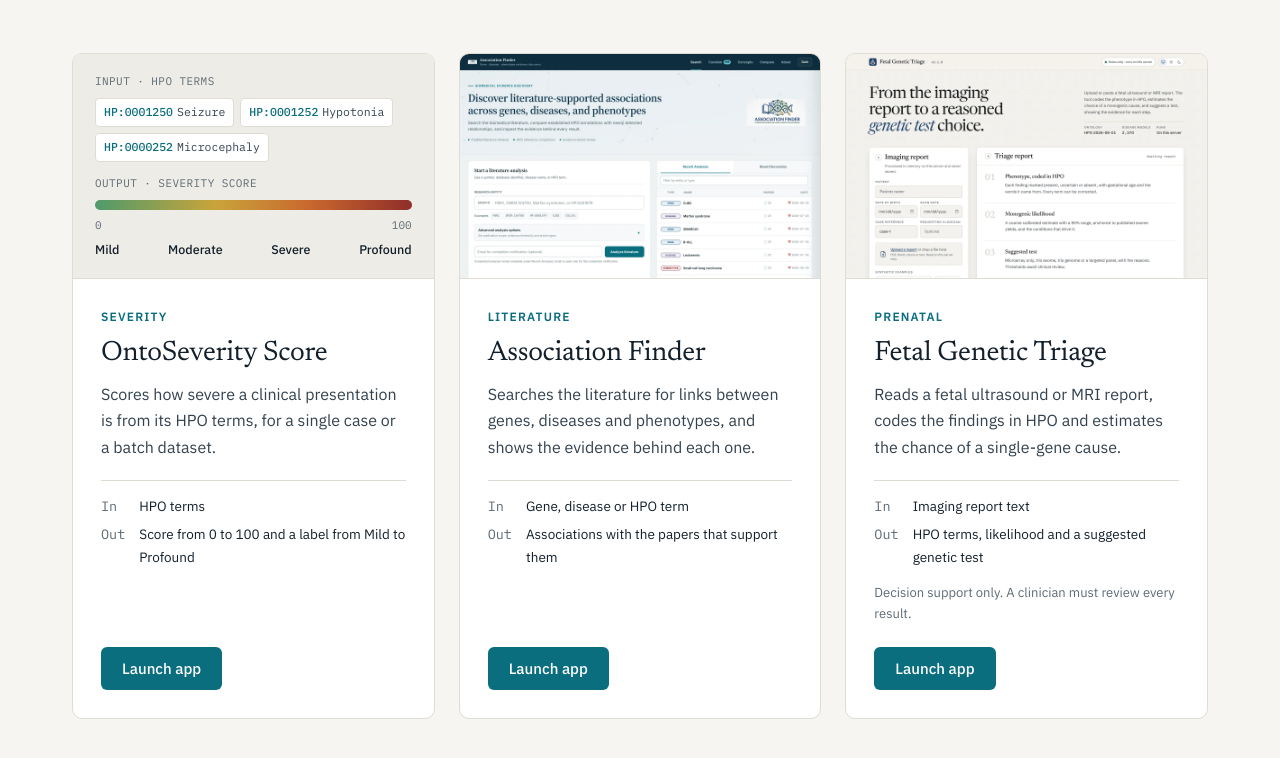
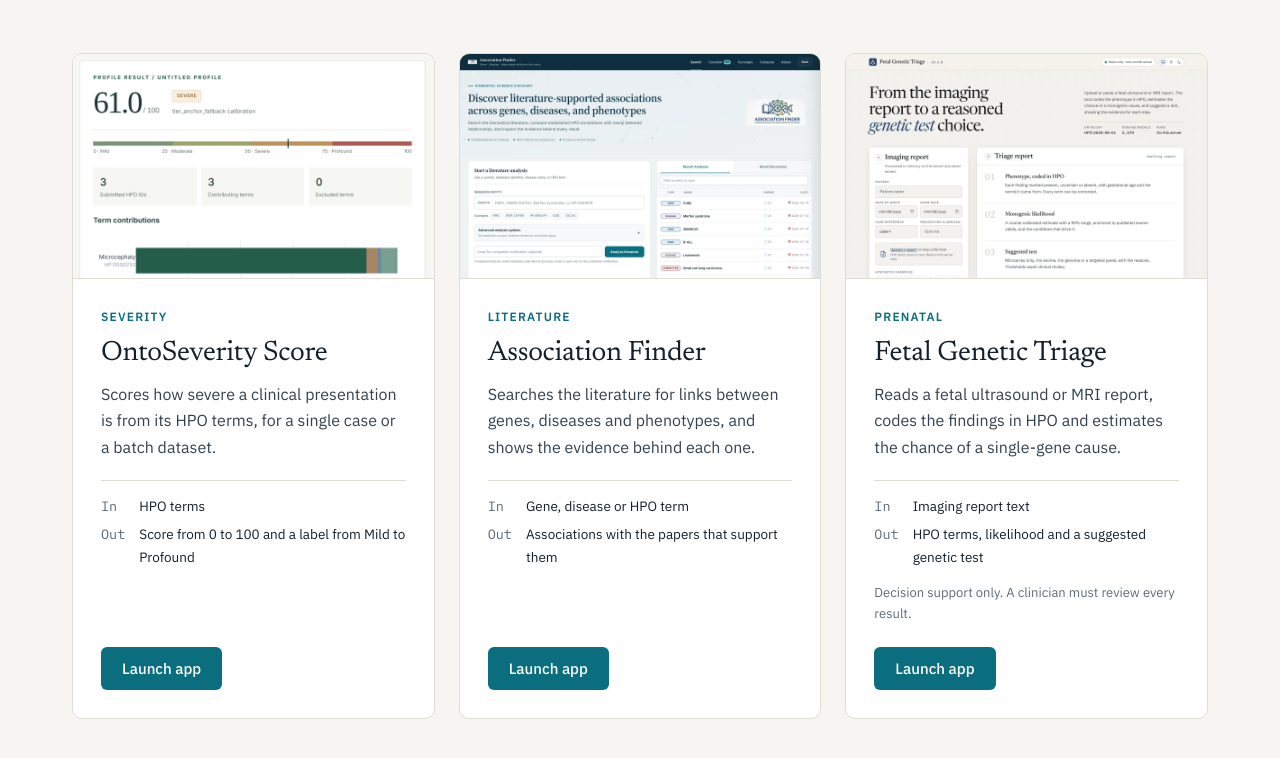
Before and after one commit to T0hid/algorome.com, a plain HTML site: page index.html in a window 1280 px wide. Shown: the part 1229-1987 px from the top of the page. Drawn offline with Linux system fonts and the light colour scheme.

Commit message:
Use a real OntoSeverity result in its product card
Replaces the input/output diagram with a screenshot of the calculator
scoring HP:0001250, HP:0001252 and HP:0000252 (61.0/100, Severe).

Co-Authored-By: Claude Opus 5.5 <noreply@anthropic.com>
Claude-Session: https://claude.ai/code/session_01WbwWB8C5jjYn2wRNnCwyZN

```diff
--- a/index.html
+++ b/index.html
@@ -252,17 +252,6 @@
         .io dd { color: var(--ink); }
         .product-card .btn { margin-top: auto; align-self: flex-start; }
         .product-card .product-note { margin: -12px 0 22px; font-size: 13px; color: var(--muted); }
-
-        /* Schematic preview for OntoSeverity (no screenshot available yet) */
-        .product-preview.is-schematic { overflow: visible; }
-        .schematic { height: 100%; display: flex; flex-direction: column; justify-content: center; gap: 12px; padding: 14px 22px; }
-        .schematic-label { font-family: var(--mono); font-size: 11px; letter-spacing: 0.04em; color: var(--muted); }
-        .chips { display: flex; flex-wrap: wrap; gap: 6px; }
-        .chip { font-family: var(--mono); font-size: 11.5px; padding: 4px 8px; border-radius: 4px; background: var(--surface); border: 1px solid var(--line); color: var(--ink-2); }
-        .chip b { color: var(--accent); font-weight: 500; margin-right: 4px; }
-        .scale-bar { height: 10px; border-radius: 999px; background: linear-gradient(90deg, #4f9a6b 0%, #c9a43a 38%, #c9672e 68%, #8f2d2a 100%); }
-        .scale-ends { display: flex; justify-content: space-between; margin-top: 6px; font-family: var(--mono); font-size: 11px; color: var(--muted); }
-        .scale-labels { display: flex; justify-content: space-between; font-size: 12.5px; font-weight: 500; color: var(--ink); }
 
         /* ---------- Technology ---------- */
         .tech-grid { display: grid; grid-template-columns: repeat(3, minmax(0, 1fr)); gap: 48px; }
@@ -533,23 +522,8 @@
 
                 <div class="product-grid">
                     <article class="product-card">
-                        <div class="product-preview is-schematic">
-                            <div class="schematic" aria-hidden="true">
-                                <div>
-                                    <div class="schematic-label">INPUT · HPO TERMS</div>
-                                    <div class="chips" style="margin-top:8px">
-                                        <span class="chip"><b>HP:0001250</b>Seizure</span>
-                                        <span class="chip"><b>HP:0001252</b>Hypotonia</span>
-                                        <span class="chip"><b>HP:0000252</b>Microcephaly</span>
-                                    </div>
-                                </div>
-                                <div>
-                                    <div class="schematic-label" style="margin-bottom:8px">OUTPUT · SEVERITY SCORE</div>
-                                    <div class="scale-bar"></div>
-                                    <div class="scale-ends"><span>0</span><span>100</span></div>
-                                    <div class="scale-labels" style="margin-top:4px"><span>Mild</span><span>Moderate</span><span>Severe</span><span>Profound</span></div>
-                                </div>
-                            </div>
+                        <div class="product-preview">
+                            <img src="assets/screen-severity.webp" alt="OntoSeverity Score result: 61.0 out of 100, Severe, for three HPO terms" width="1600" height="1000" loading="lazy">
                         </div>
                         <div class="product-body">
                             <span class="product-tag">Severity</span>
```
Also changed, not shown: assets/screen-severity.webp (added).
